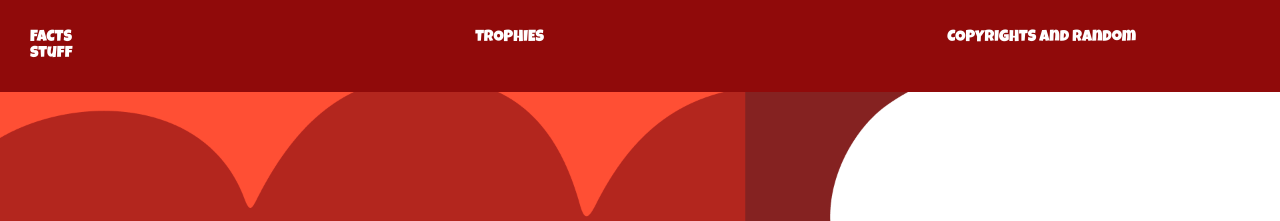
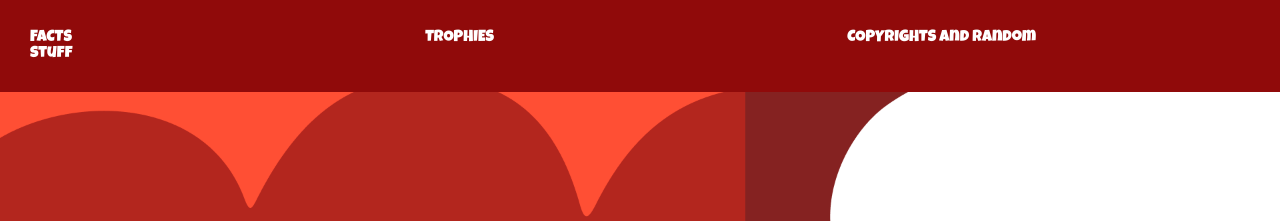
Before and after one commit to abragin15835/abragin15835.github.io, a plain HTML site: page index.html in a window 1280 px wide. Shown: the top 221 px of the page. Drawn offline with Linux system fonts and the light colour scheme.

Commit message:
Update style.css

```diff
--- a/style.css
+++ b/style.css
@@ -18,12 +18,12 @@ body{
 .buttons>a{
     color: rgb(255, 255, 255);
     text-decoration: none;
-    margin-right: 400px;
+    margin-right: 350px;
 }
 
 .cover{
     background-image:url(Cover.png);
-    height: 400px;
+    height: 350px;
     background-repeat: no-repeat;
     background-size: cover;
     display:flex;
```
